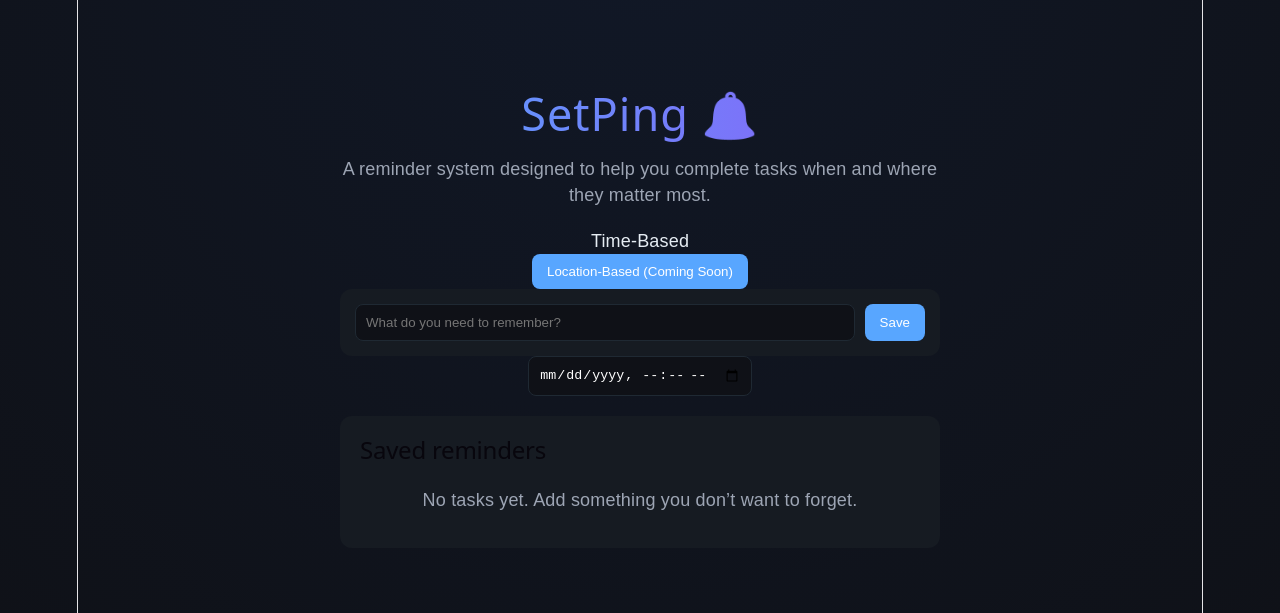
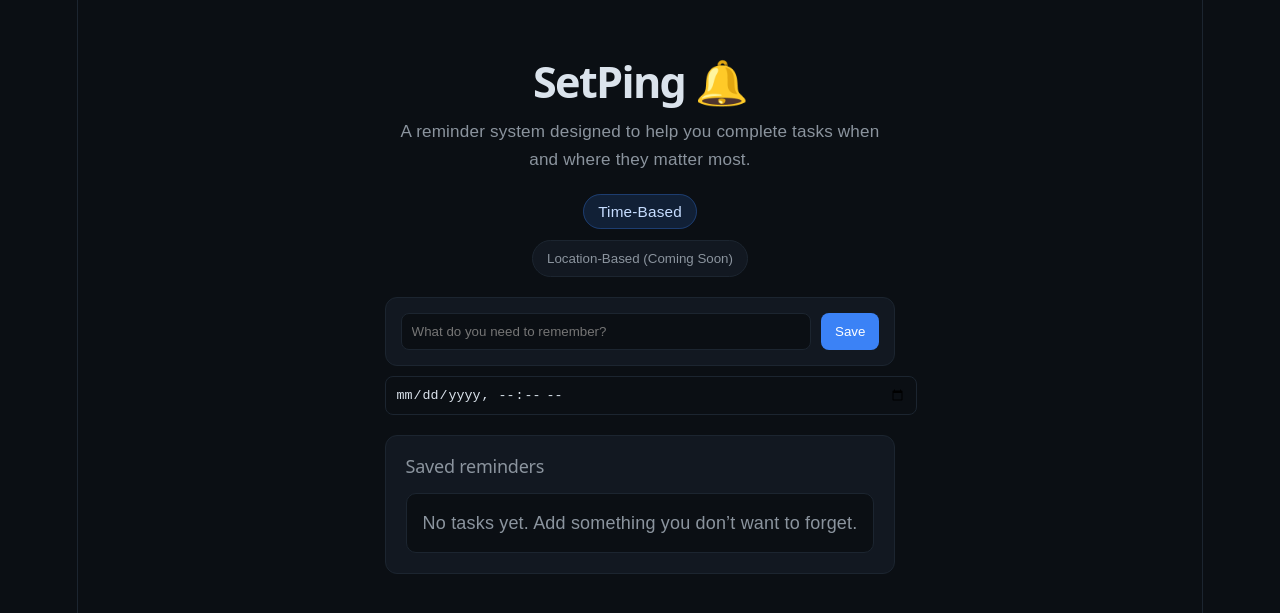
Before and after one commit to Nicode56/PingMe, a React (Vite) app: page / in a window 1280 px wide. Shown: the part 101-714 px from the top of the page. Built offline with nearby package versions, Linux system fonts and the light colour scheme.

Commit message:
Style overhaul for more unique feel

```diff
--- a/src/App.css
+++ b/src/App.css
@@ -1,58 +1,92 @@
+:root {
+  --bg: #0b0f14;
+  --card: #121821;
+  --border: #1c2530;
+  --text: #dbe3ec;
+  --muted: #8b949e;
+  --accent: #3b82f6;
+}
+
+/* GLOBAL */
 body {
   margin: 0;
   font-family: Arial, sans-serif;
-  background: radial-gradient(circle at top, #111827, #0f1117);
-  color: #e6edf3;
+  background: var(--bg);
+  color: var(--text);
   text-align: center;
 }
 
 .container {
-  max-width: 600px;
+  max-width: 560px;
   margin: auto;
   padding: 50px 20px;
 }
 
 /* HEADER */
 h1 {
-  letter-spacing: 1px;
-  font-size: 2.5rem;
+  font-size: 2.4rem;
+  font-weight: 600;
+  margin-bottom: 10px;
+  color: var(--text);
   line-height: 1.2;
-  padding: 5px 0;
-  margin-bottom: 10px;
-
-  background: linear-gradient(90deg, #58a6ff, #8b5cf6);
-  -webkit-background-clip: text;
-  -webkit-text-fill-color: transparent;
 }
 
 .app-description {
-  color: #9da5b4;
+  color: var(--muted);
+  max-width: 480px;
+  margin: 0 auto 25px;
+  font-size: 0.95rem;
+  line-height: 1.6;
+}
+
+/* MODE */
+.task-mode {
+  margin-bottom: 15px;
+}
+
+.task-mode .active {
+  background: rgba(59, 130, 246, 0.15);
+  color: #c7ddff;
+  border: 1px solid rgba(59, 130, 246, 0.3);
+  padding: 8px 14px;
+  border-radius: 999px;
+  font-size: 0.85rem;
+}
+
+.future-feature-button {
   margin-bottom: 20px;
+  padding: 10px 14px;
+  border-radius: 999px;
+  background: #121821;
+  color: var(--muted);
+  border: 1px solid var(--border);
+  cursor: not-allowed;
 }
 
 /* INPUT */
 .input-group {
   display: flex;
   gap: 10px;
-  background: #161b22;
+  background: var(--card);
   padding: 15px;
   border-radius: 12px;
+  border: 1px solid var(--border);
 }
 
 input {
   flex: 1;
   padding: 10px;
   border-radius: 8px;
-  border: 1px solid #1f2933;
-  background: #0f1117;
-  color: white;
+  border: 1px solid var(--border);
+  background: var(--bg);
+  color: var(--text);
 }
 
 /* BUTTON */
 button {
-  background: #58a6ff;
+  background: var(--accent);
   border: none;
-  padding: 10px 15px;
+  padding: 10px 14px;
   border-radius: 8px;
   color: white;
   cursor: pointer;
@@ -60,46 +94,72 @@ button {
 }
 
 button:hover {
-  background: #3b82f6;
   transform: translateY(-1px);
+  opacity: 0.9;
+}
+
+/* TIME INPUT */
+.field-grid {
+  margin-top: 10px;
+  margin-bottom: 10px;
+}
+
+.field-grid input {
+  width: 100%;
 }
 
 /* LIST */
 .list-container {
   margin-top: 20px;
-  background: #161b22;
+  background: var(--card);
   padding: 20px;
   border-radius: 12px;
+  border: 1px solid var(--border);
   text-align: left;
+}
+
+.list-container h2 {
+  margin-bottom: 15px;
+  color: var(--muted);
+  font-size: 1rem;
 }
 
 .list-container ul {
   padding: 0;
+  margin: 0;
 }
 
 .list-container li {
   list-style: none;
   padding: 14px;
   margin-bottom: 10px;
-  background: #0f1117;
+  background: var(--bg);
   border-radius: 10px;
-  border: 1px solid #1f2933;
+  border: 1px solid var(--border);
   transition: 0.2s;
 }
 
 .list-container li:hover {
-  transform: translateY(-2px);
-  border-color: #58a6ff;
+  border-color: var(--accent);
+  transform: translateY(-1px);
 }
 
-/* TEXT */
+/* TASK TEXT */
 .reminder-text {
   font-weight: 600;
+  margin-bottom: 5px;
 }
 
 .reminder-details {
   font-size: 0.85rem;
-  color: #9da5b4;
+  color: var(--muted);
+}
+
+/* ROW */
+.reminder-row {
+  display: flex;
+  justify-content: space-between;
+  align-items: center;
 }
 
 /* STATES */
@@ -108,23 +168,99 @@ button:hover {
   opacity: 0.6;
 }
 
+.alert-item {
+  border-color: var(--accent);
+}
+
+/* EMPTY STATE */
 .empty-state {
-  color: #9da5b4;
-  padding: 15px;
+  padding: 16px;
+  border-radius: 10px;
+  background: var(--bg);
+  border: 1px solid var(--border);
+  color: var(--muted);
   text-align: center;
 }
 
-/* ALERT */
+/* SHARE */
+.share-button {
+  background: #1c2530;
+  color: var(--text);
+  border: 1px solid var(--border);
+}
+
+.share-button:hover {
+  background: #253040;
+}
+
+/* ROADMAP */
+.roadmap {
+  margin-top: 25px;
+  padding: 20px;
+  border-radius: 12px;
+  background: var(--card);
+  border: 1px solid var(--border);
+}
+
+.roadmap h3 {
+  margin-bottom: 15px;
+  color: var(--muted);
+}
+
+.feature {
+  display: flex;
+  gap: 10px;
+  padding: 12px 0;
+  border-top: 1px solid var(--border);
+}
+
+.feature:first-child {
+  border-top: none;
+}
+
+.feature-icon {
+  width: 32px;
+  height: 32px;
+  display: grid;
+  place-items: center;
+  border-radius: 8px;
+  background: #1c2530;
+}
+
+/* MODAL */
 .alert-modal {
   position: fixed;
   inset: 0;
   background: rgba(0, 0, 0, 0.85);
   display: grid;
   place-items: center;
+  padding: 20px;
 }
 
 .modal-card {
-  background: #161b22;
+  width: 100%;
+  max-width: 420px;
+  background: var(--card);
+  border-radius: 14px;
   padding: 25px;
-  border-radius: 12px;
+  border: 1px solid var(--border);
+  text-align: center;
 }
+
+.modal-card h2 {
+  margin-bottom: 10px;
+}
+
+.modal-message {
+  margin-bottom: 20px;
+}
+
+.modal-actions {
+  display: flex;
+  gap: 10px;
+  flex-wrap: wrap;
+}
+
+.modal-card button {
+  flex: 1;
+}
```
